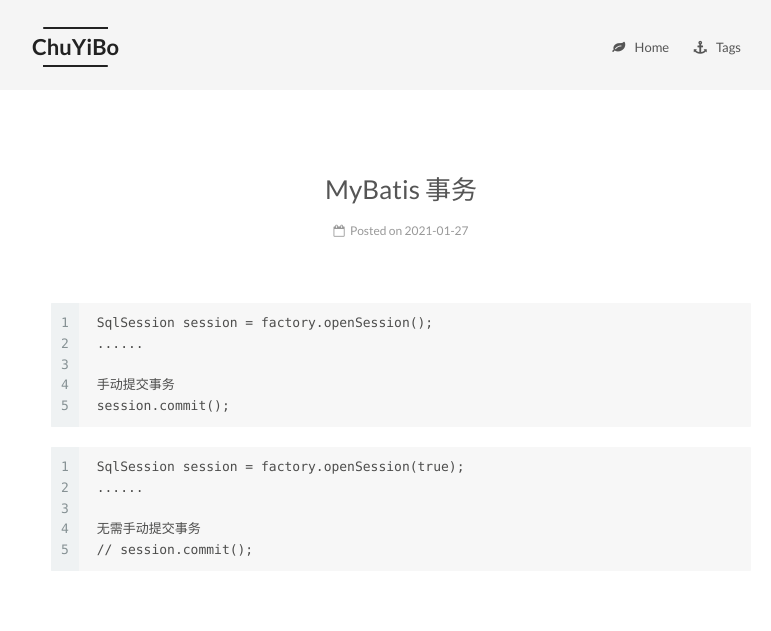
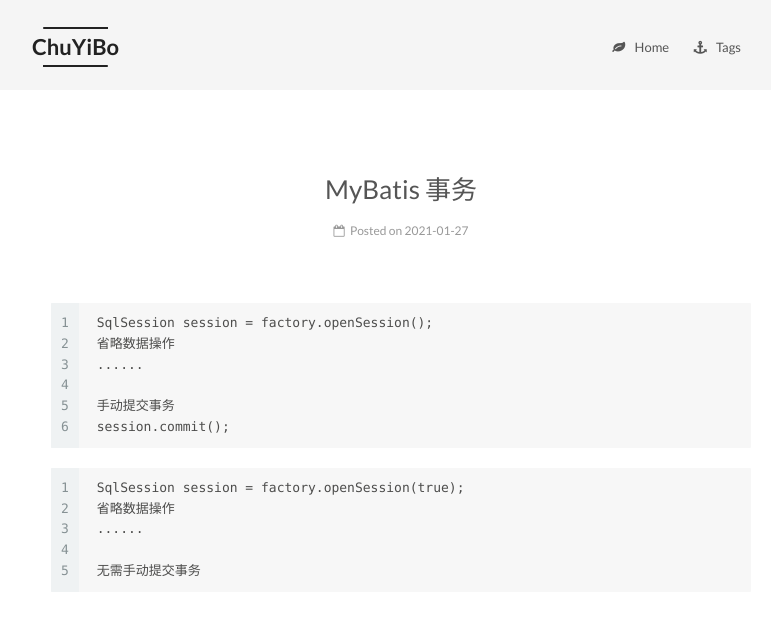
Before and after one commit to chuyibo/chuyibo.github.io, a Jekyll site: the page built from _posts/2021-01-27-MyBatis 学习笔记07.md, in a window 1280 px wide. Shown: the top 631 px of the page, without its empty margins (239-1010 px from the left). Built offline with Jekyll 4.4.1, drawn with Linux system fonts in a browser that asks for light colours.

Commit message:
2021/02/17

````diff
--- a/_posts/2021-01-27-MyBatis 学习笔记07.md
+++ b/_posts/2021-01-27-MyBatis 学习笔记07.md
@@ -9,6 +9,7 @@
 
 ```
  SqlSession session = factory.openSession();
+ 省略数据操作
  ......
 
  手动提交事务
@@ -17,8 +18,8 @@
 
 ```
  SqlSession session = factory.openSession(true);
+ 省略数据操作
  ......
 
  无需手动提交事务
- // session.commit();
 ```
````
